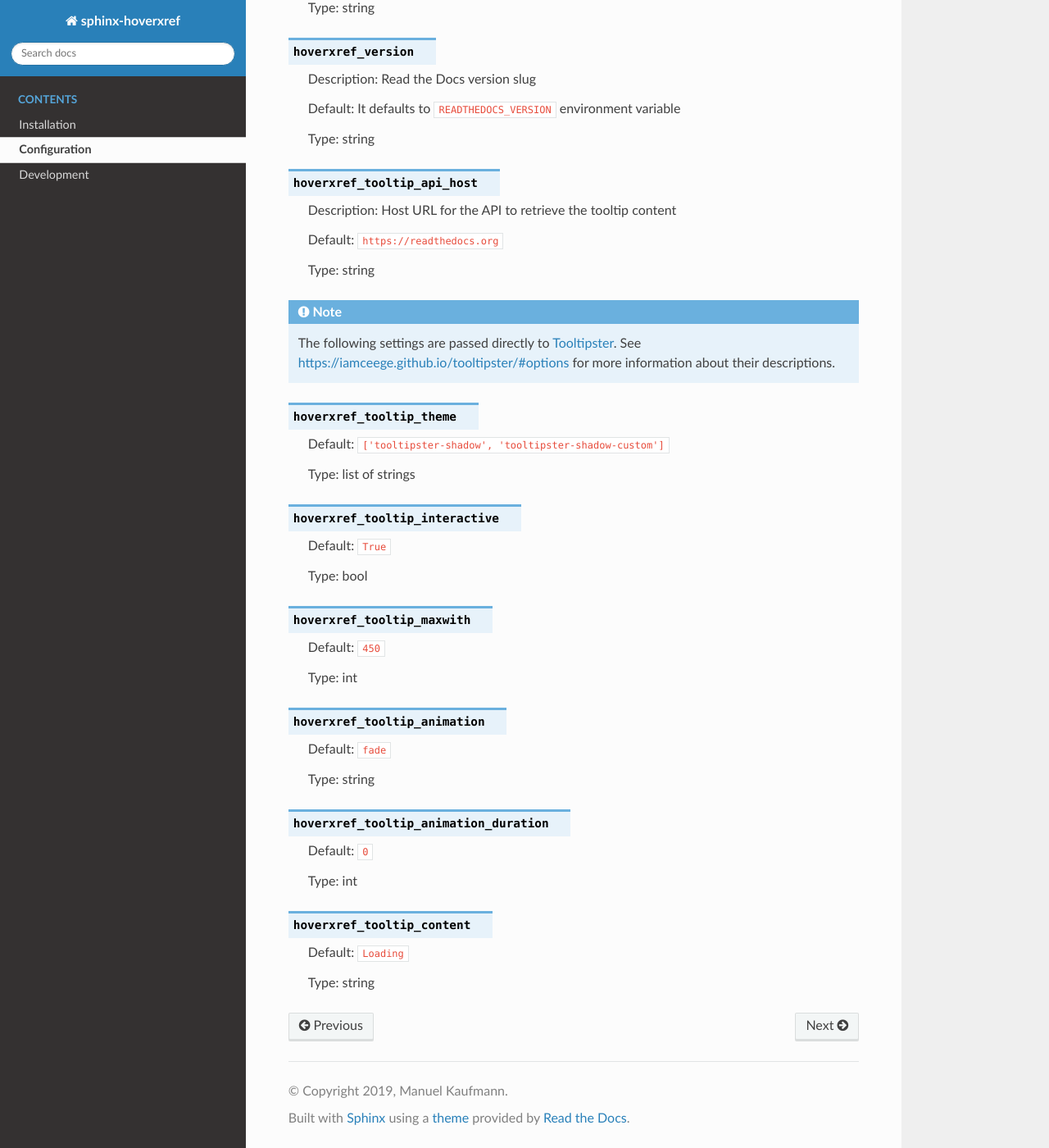
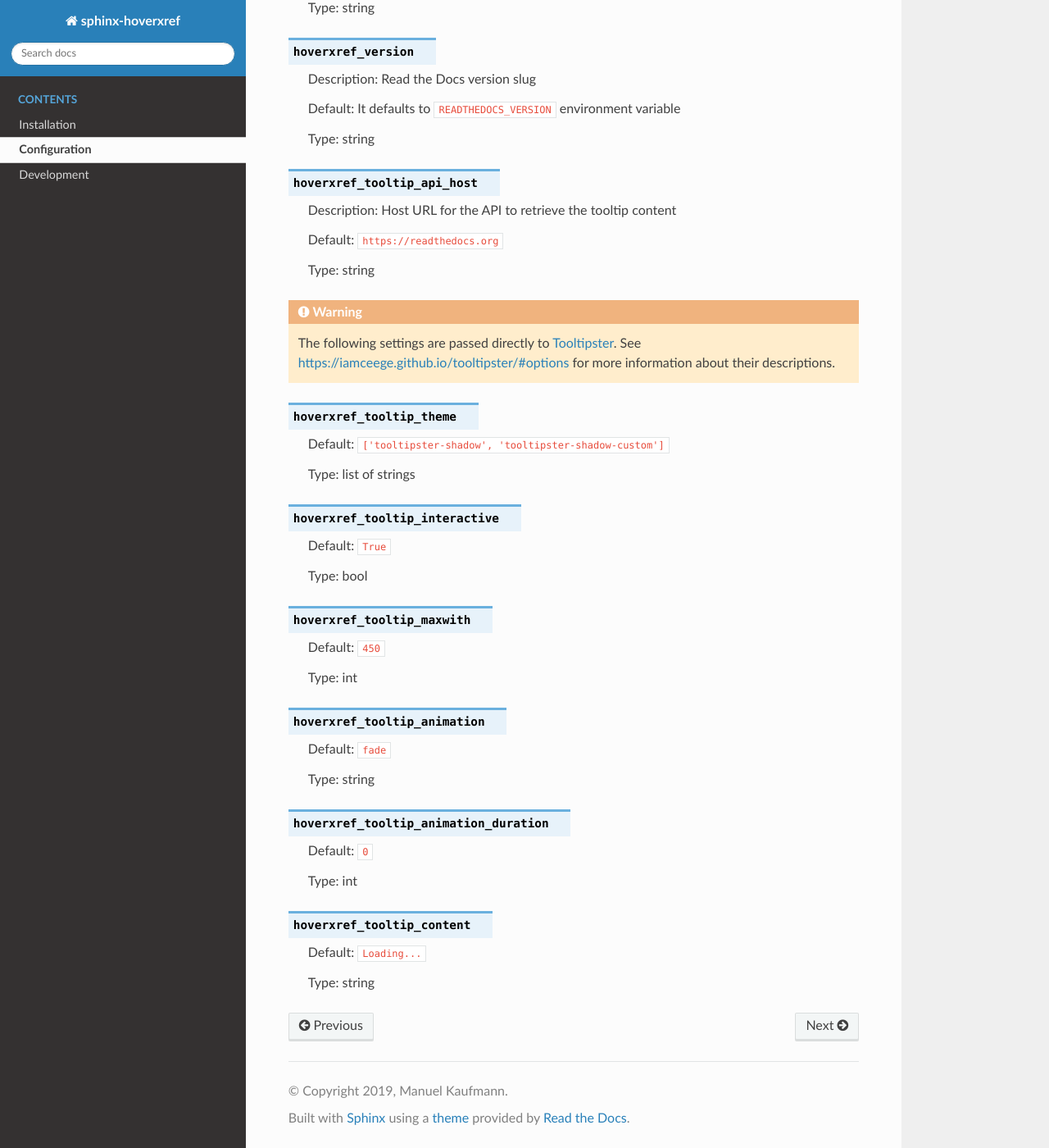
Before and after one commit to readthedocs/sphinx-hoverxref, a Sphinx documentation site: the page built from docs/configuration.rst, in a window 1280 px wide and 1400 px high, scrolled down 347 px. Shown: the whole window at 82% size. Built offline with Sphinx 7.4.7 and the Read the Docs theme 2.0.0, drawn with Linux system fonts in a browser that asks for light colours; pages that are not in the unit, such as notebooks, are missing from menus.

Commit message:
Small updates to docs

```diff
--- a/docs/configuration.rst
+++ b/docs/configuration.rst
@@ -28,7 +28,7 @@ For more specific use cases, you can customize these configuration options in yo
 
    Type: string
 
-.. note::
+.. warning::
 
    The following settings are passed directly to Tooltipster_. See https://iamceege.github.io/tooltipster/#options for more information about their descriptions.
 
@@ -64,7 +64,7 @@ For more specific use cases, you can customize these configuration options in yo
 
 .. confval:: hoverxref_tooltip_content
 
-   Default: ``Loading``
+   Default: ``Loading...``
 
    Type: string
 
```
